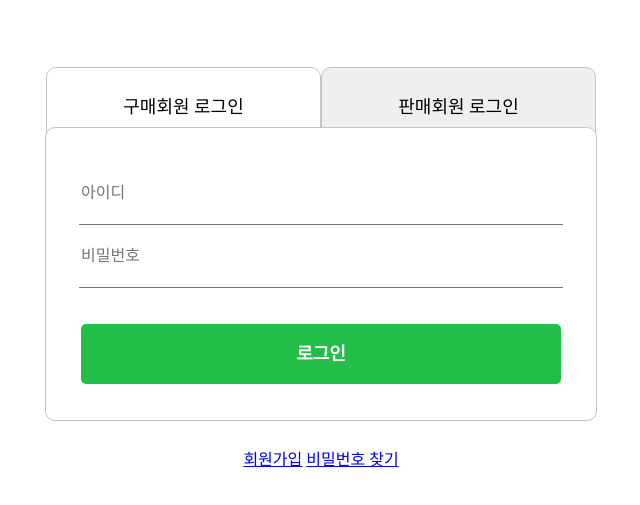
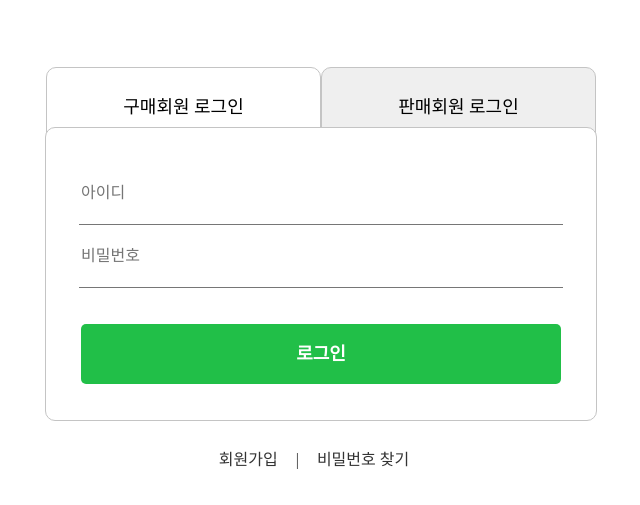
Before and after one commit to winterrbell/est-fe-projrct-3, a plain HTML site: page index.html in a window 1280 px wide. Shown: the part 179-684 px from the top of the page, without its empty margins (319-959 px from the left). Drawn offline with Linux system fonts and the light colour scheme; a web font is replaced by a local one.

Commit message:
style:link-group 수정

```diff
--- a/css/style.css
+++ b/css/style.css
@@ -80,7 +80,6 @@ input[type="password"] {
   padding-top: 20px 0 20px;
   border-width: 0 0 1px;
   font-size:16px;
-
 }
 
 #login-btn {
@@ -101,5 +100,9 @@ input[type="password"] {
 }
 
 .link-group a {
-  gap: 14px;
+  display: inline-flex;
+  justify-content: center;
+  color: #333;
+  text-decoration: none;
+  margin-right: 14px;
 }
--- a/index.html
+++ b/index.html
@@ -50,6 +50,7 @@
       </form>
         <div class="link-group">
           <a href="#">회원가입</a>
+          <a>|</a>
           <a href="#">비밀번호 찾기</a>
         </div>
   </section>
```
